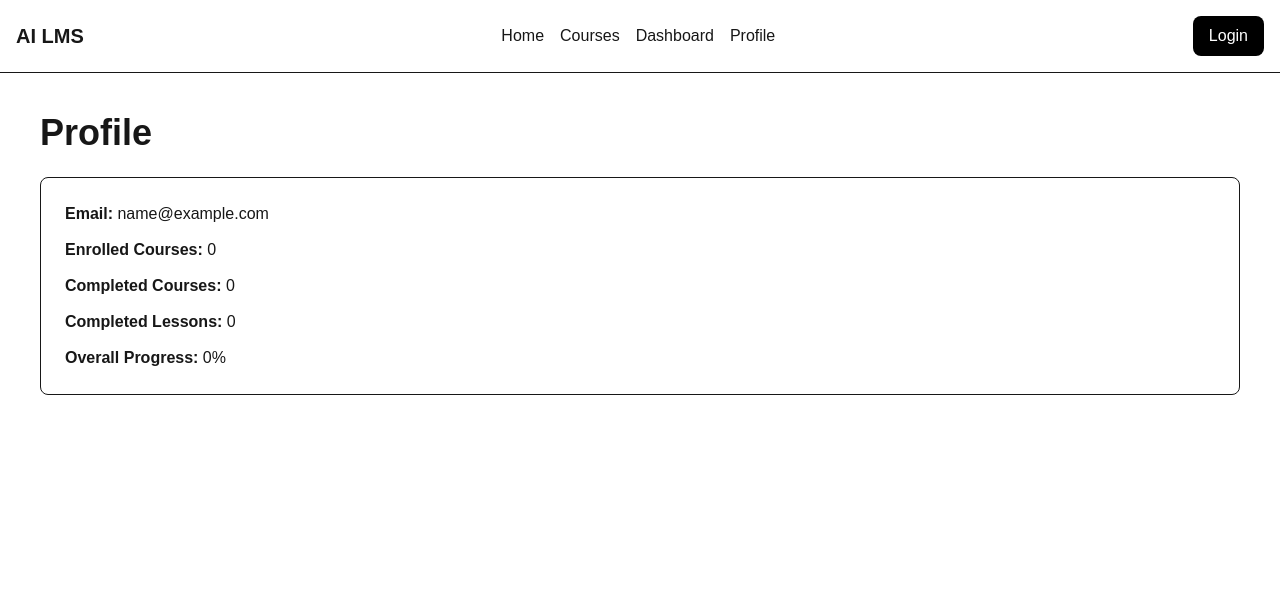
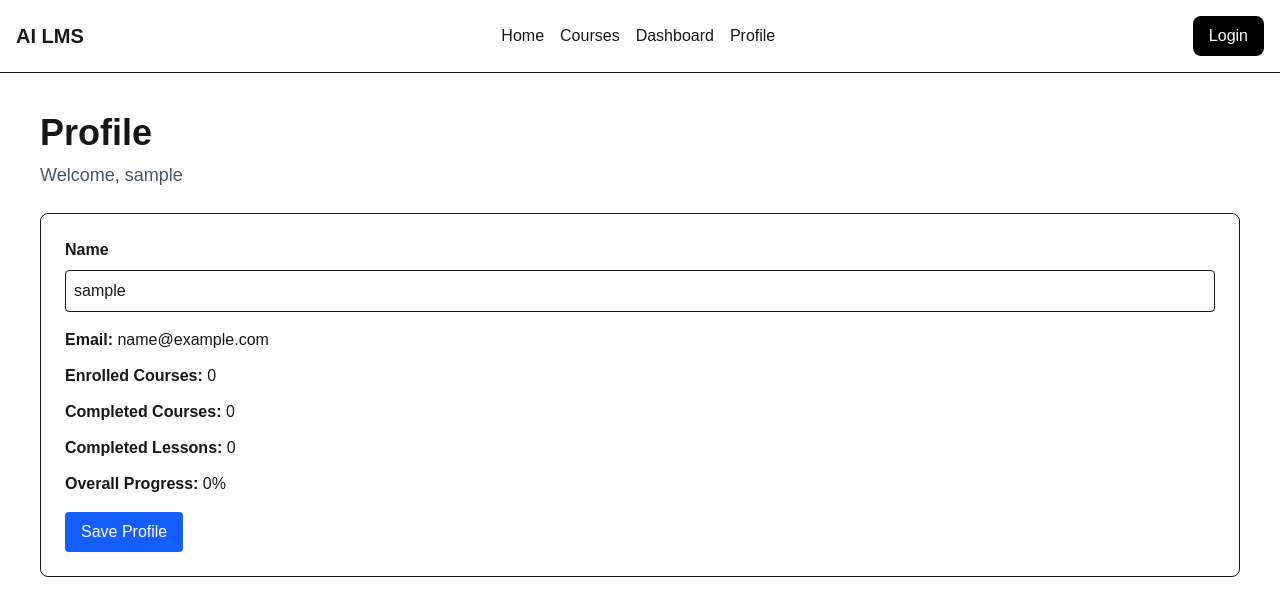
Before and after one commit to Ameen777pt/ai-lms, a Next.js app: page /profile in a window 1280 px wide. Shown: the top 616 px of the page. Built offline with nearby package versions, Linux system fonts and the light colour scheme; sample sign-in values are in the browser's storage.

Commit message:
Add editable profile page

```diff
--- a/src/app/profile/page.tsx
+++ b/src/app/profile/page.tsx
@@ -2,10 +2,15 @@
 
 import { courses } from "@/data/courses";
 import { useEffect, useState } from "react";
+import { useRouter } from "next/navigation";
 
 export default function ProfilePage() {
+  const router = useRouter();
   const [userEmail, setUserEmail] =
     useState("");
+
+    const [userName, setUserName] =
+  useState("");
 
   const [enrolledCourses, setEnrolledCourses] =
     useState<string[]>([]);
@@ -14,10 +19,23 @@ export default function ProfilePage() {
     useState<string[]>([]);
 
   useEffect(() => {
+    const isLoggedIn =
+  localStorage.getItem("isLoggedIn");
+
+if (!isLoggedIn) {
+  router.push("/login");
+  return;
+}
     const email =
       localStorage.getItem("userEmail") || "";
 
     setUserEmail(email);
+
+    const savedName =
+  localStorage.getItem("userName") ||
+  "";
+
+setUserName(savedName);
 
     const storedCourses = JSON.parse(
       localStorage.getItem("enrolledCourses") ||
@@ -32,7 +50,7 @@ export default function ProfilePage() {
     );
 
     setCompletedLessonIds(storedLessons);
-  }, []);
+  }, [router]);
 
   const completedCourses = courses
     .filter((course) =>
@@ -51,6 +69,15 @@ export default function ProfilePage() {
       );
     }).length;
 
+    const saveProfile = () => {
+  localStorage.setItem(
+    "userName",
+    userName
+  );
+
+  alert("Profile saved");
+};
+
   const progressPercentage = Math.round(
     (completedLessonIds.length /
       courses.flatMap(
@@ -64,8 +91,26 @@ export default function ProfilePage() {
       <h1 className="text-4xl font-bold">
         Profile
       </h1>
+      <p className="mt-2 text-lg text-gray-600">
+  Welcome, {userName || "Student"}
+</p>
 
       <div className="border rounded-lg p-6 mt-6">
+        <div className="mb-4">
+  <label className="block font-semibold mb-2">
+    Name
+  </label>
+
+  <input
+    type="text"
+    value={userName}
+    onChange={(e) =>
+      setUserName(e.target.value)
+    }
+    className="border p-2 rounded w-full"
+    placeholder="Enter your name"
+  />
+</div>
         <p>
           <strong>Email:</strong>{" "}
           {userEmail}
@@ -90,6 +135,12 @@ export default function ProfilePage() {
           <strong>Overall Progress:</strong>{" "}
           {progressPercentage}%
         </p>
+        <button
+  onClick={saveProfile}
+  className="mt-4 bg-blue-600 text-white px-4 py-2 rounded"
+>
+  Save Profile
+</button>
       </div>
     </div>
   );
```
